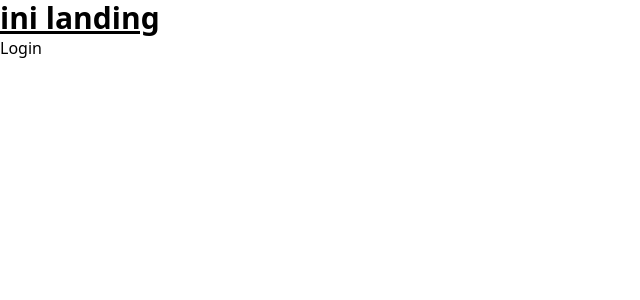
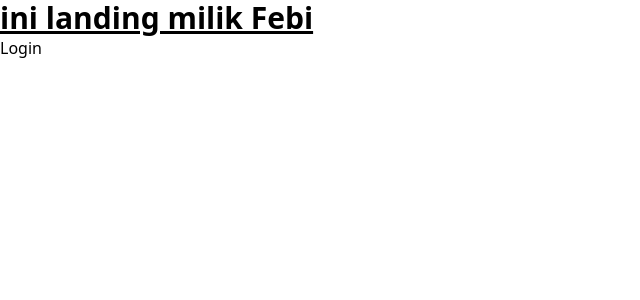
Before and after one commit to baguspurnama98/final-seru, a React (Create React App) app: page / in a window 1280 px wide. Shown: the top 300 px of the page, without its empty margins (0-640 px from the left). Built offline with nearby package versions, Linux system fonts and the light colour scheme.

Commit message:
add febi to landing page

```diff
--- a/src/pages/landing/Landing.jsx
+++ b/src/pages/landing/Landing.jsx
@@ -1,10 +1,10 @@
-import { Link } from "react-router-dom";
+import { Link } from 'react-router-dom';
 
 export default function LandingPage() {
   return (
     <>
-      <h1 className="text-3xl font-bold underline">ini landing</h1>
-      <Link to="/login">
+      <h1 className='text-3xl font-bold underline'>ini landing milik Febi</h1>
+      <Link to='/login'>
         <button>Login</button>
       </Link>
     </>
```
